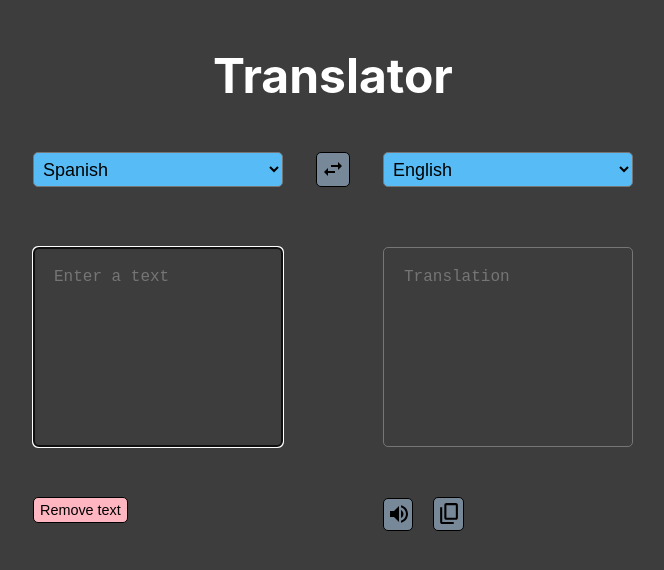
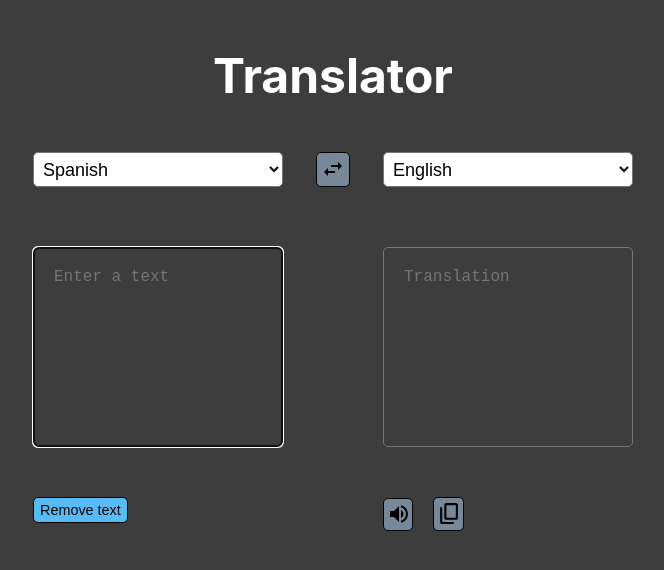
Before and after one commit to elialcodes/translator, a React (Vite) app: page / in a window 1280 px wide. Shown: the top 570 px of the page, without its empty margins (307-971 px from the left). Built offline with nearby package versions, Linux system fonts and the light colour scheme.

Commit message:
new languages added

```diff
--- a/src/App.css
+++ b/src/App.css
@@ -29,7 +29,7 @@
 
 .language {
   width: 250px;
-  background-color: rgb(87, 188, 246);
+  background-color: white;
   font-size: 18px;
   padding: 5px;
   color: black;
@@ -60,7 +60,7 @@
 
 .remove-text {
   font-size: 0.9rem;
-  background-color: lightpink;
+  background-color: rgb(87, 188, 246);
   padding: 4px 6px;
   border: 1px solid black;
   border-radius: 5px;
--- a/src/constants.ts
+++ b/src/constants.ts
@@ -2,6 +2,9 @@ export const SUPPORTED_LANGUAGES = {
   es: 'Spanish',
   en: 'English',
   fr: 'French',
+  de: 'German',
+  it: 'Italian',
+  pt: 'Portuguese',
 };
 
 export const AUTO_LANGUAGE = 'es';
@@ -10,6 +13,9 @@ export const VOICE_FOR_LANGUAGE = {
   es: 'es-ES',
   en: 'en-GB',
   fr: 'fr-FR',
+  de: 'de-DE',
+  it: 'it-IT',
+  pt: 'pt-PT',
 };
 
 //lo dejamos preparado para una futura api mejor que detecte el idioma de entrada
```
